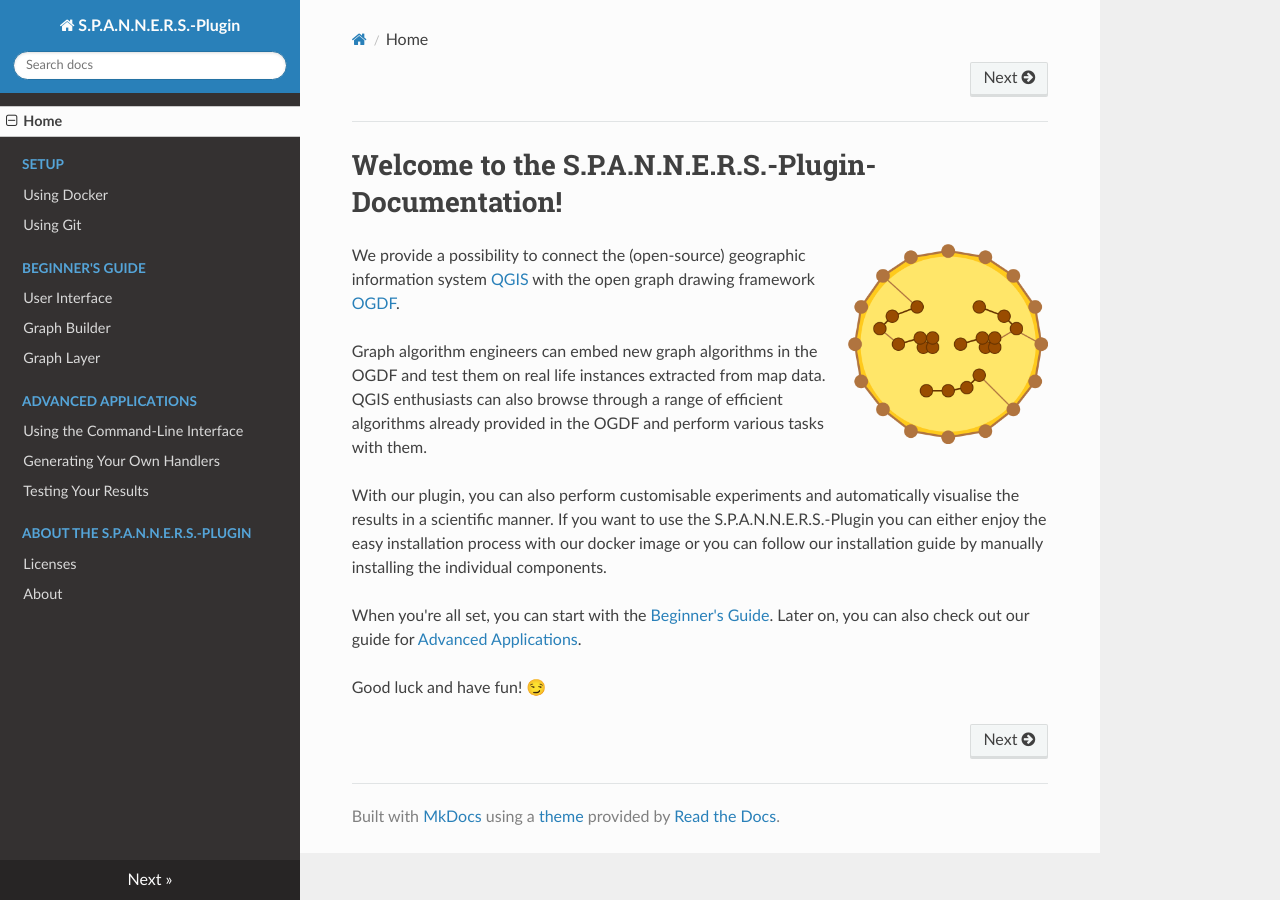
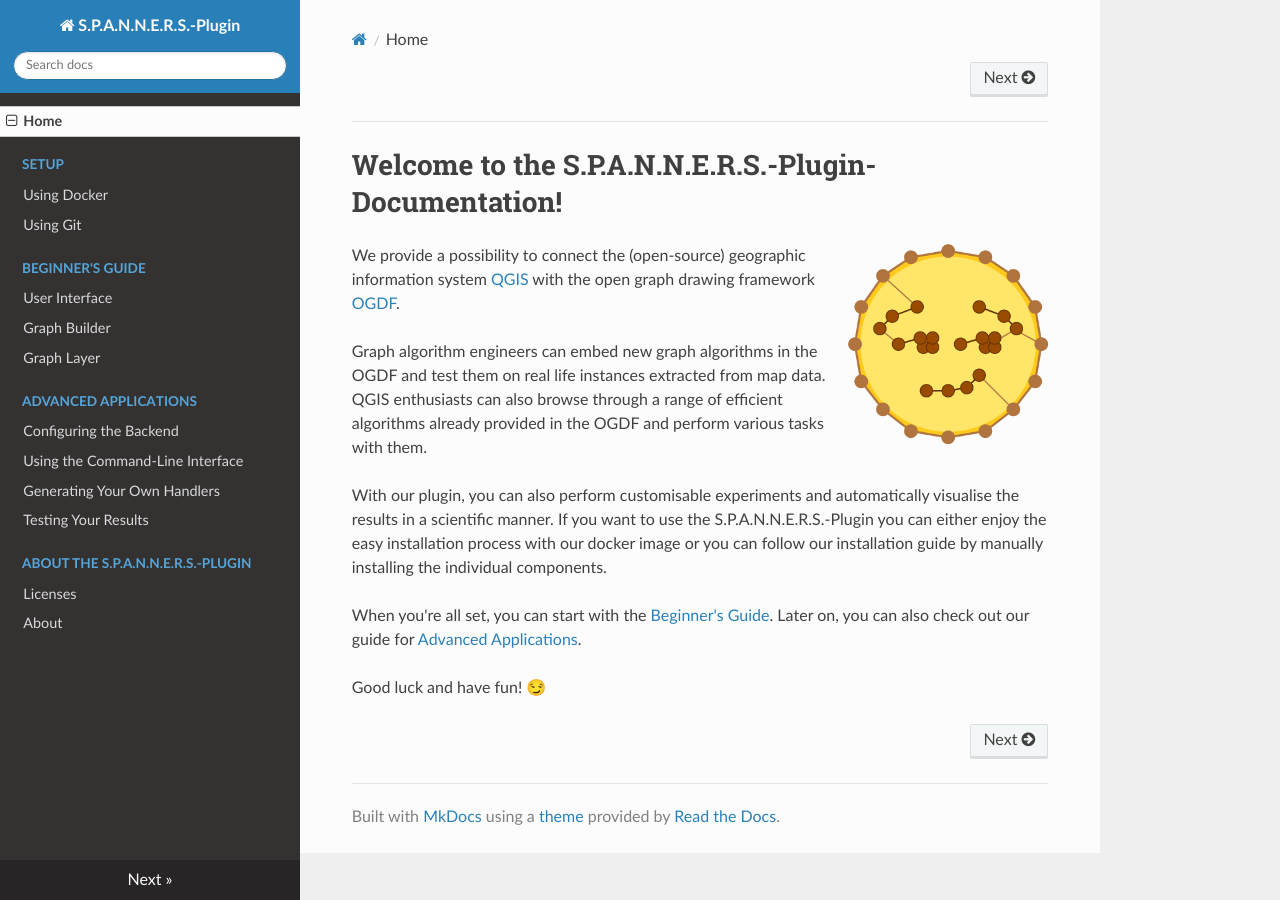
Before and after one commit to S-P-A-N-N-E-R-S/HandbookWebsite, an MkDocs documentation site: the page built from docs/index.md, in a window 1280 px wide. Built offline with MkDocs 1.6.1, drawn with Linux system fonts in a browser that asks for light colours; nearby versions of some CDN libraries.

Commit message:
add backend configuration into navigation

```diff
--- a/mkdocs.yml
+++ b/mkdocs.yml
@@ -27,6 +27,7 @@
         - 'Graph Builder': 'graphbuilder.md'
         - 'Graph Layer': 'graphlayer.md'
     - 'Advanced Applications':
+        - 'Configuring the Backend': 'backend_config.md'
         - 'Using the Command-Line Interface': 'cli.md'
         - 'Generating Your Own Handlers': 'handlers.md'
         - 'Testing Your Results': 'testing.md'
```
